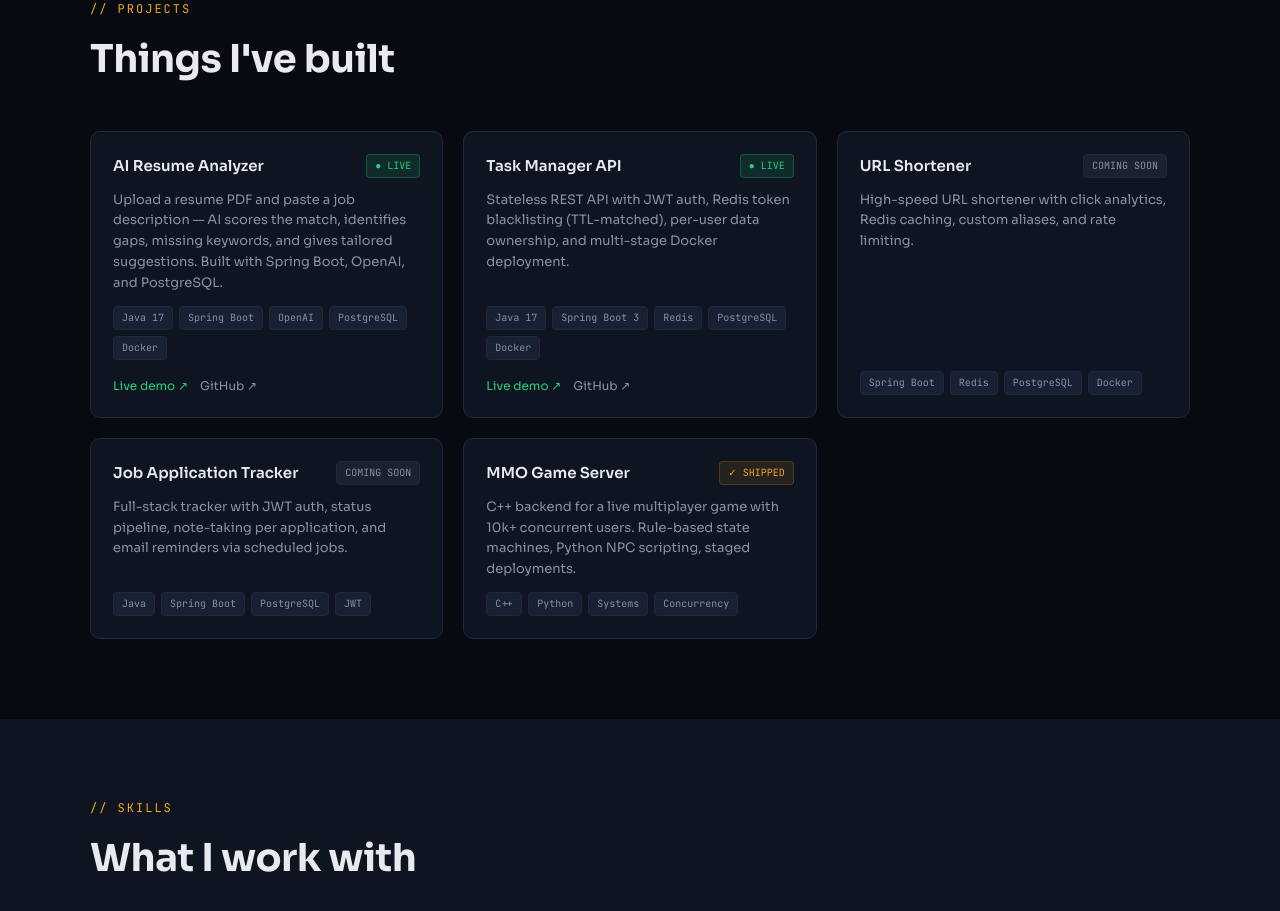
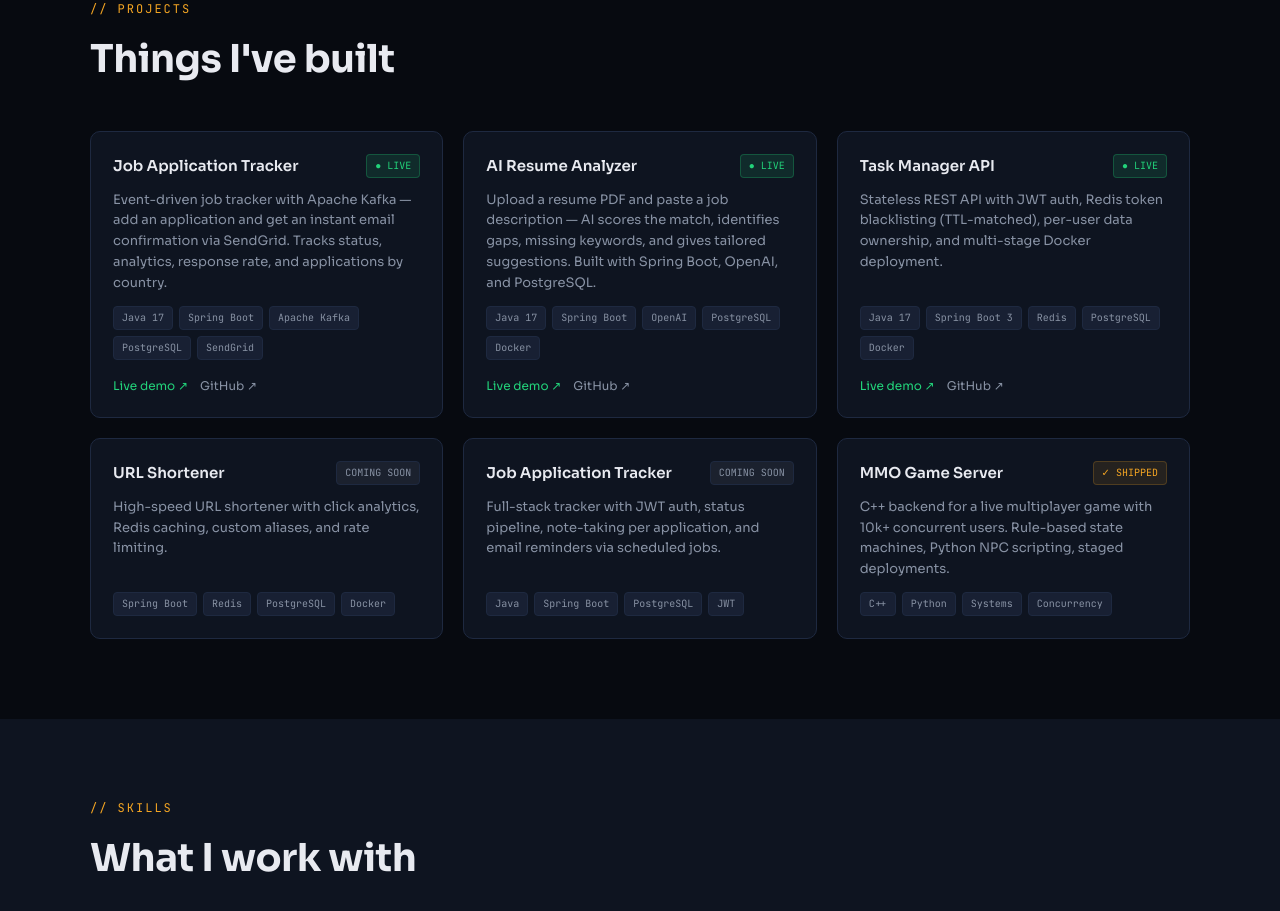
Before and after one commit to Nikhil-001/nikhil-portfolio, a React (Vite) app: page / in a window 1280 px wide. Shown: the part 880-1791 px from the top of the page. Built offline with nearby package versions, Linux system fonts and the light colour scheme.

Commit message:
add job tracker project

```diff
--- a/src/App.jsx
+++ b/src/App.jsx
@@ -3,6 +3,14 @@ import './index.css'
 import './App.css'
 
 const PROJECTS = [
+  {
+    name: 'Job Application Tracker',
+    status: 'live',
+    desc: 'Event-driven job tracker with Apache Kafka — add an application and get an instant email confirmation via SendGrid. Tracks status, analytics, response rate, and applications by country.',
+    tags: ['Java 17', 'Spring Boot', 'Apache Kafka', 'PostgreSQL', 'SendGrid'],
+    live: 'https://job-tracker-production-e142.up.railway.app',
+    github: 'https://github.com/Nikhil-001/job-tracker',
+  },
   {
     name: 'AI Resume Analyzer',
     status: 'live',
```
Also changed, not shown: 1 other file (tests, documents, lock files or other folders).
